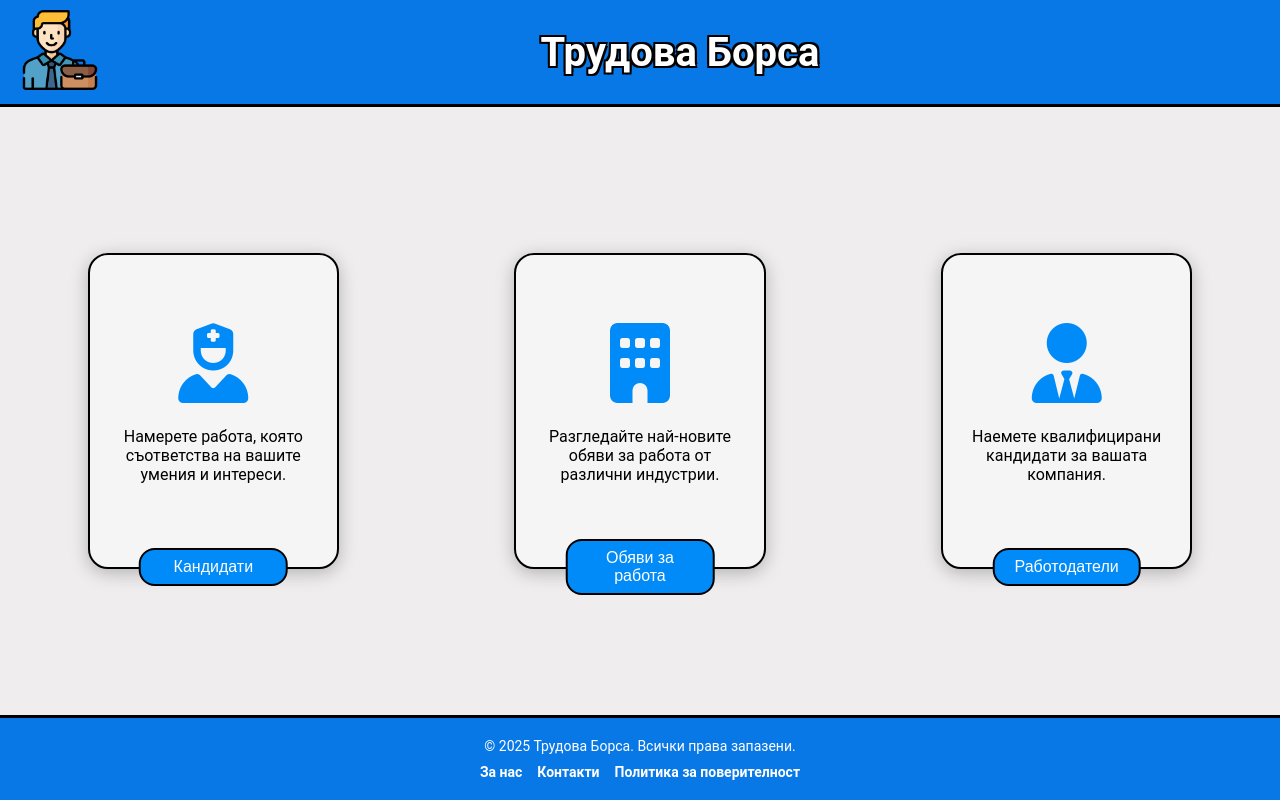
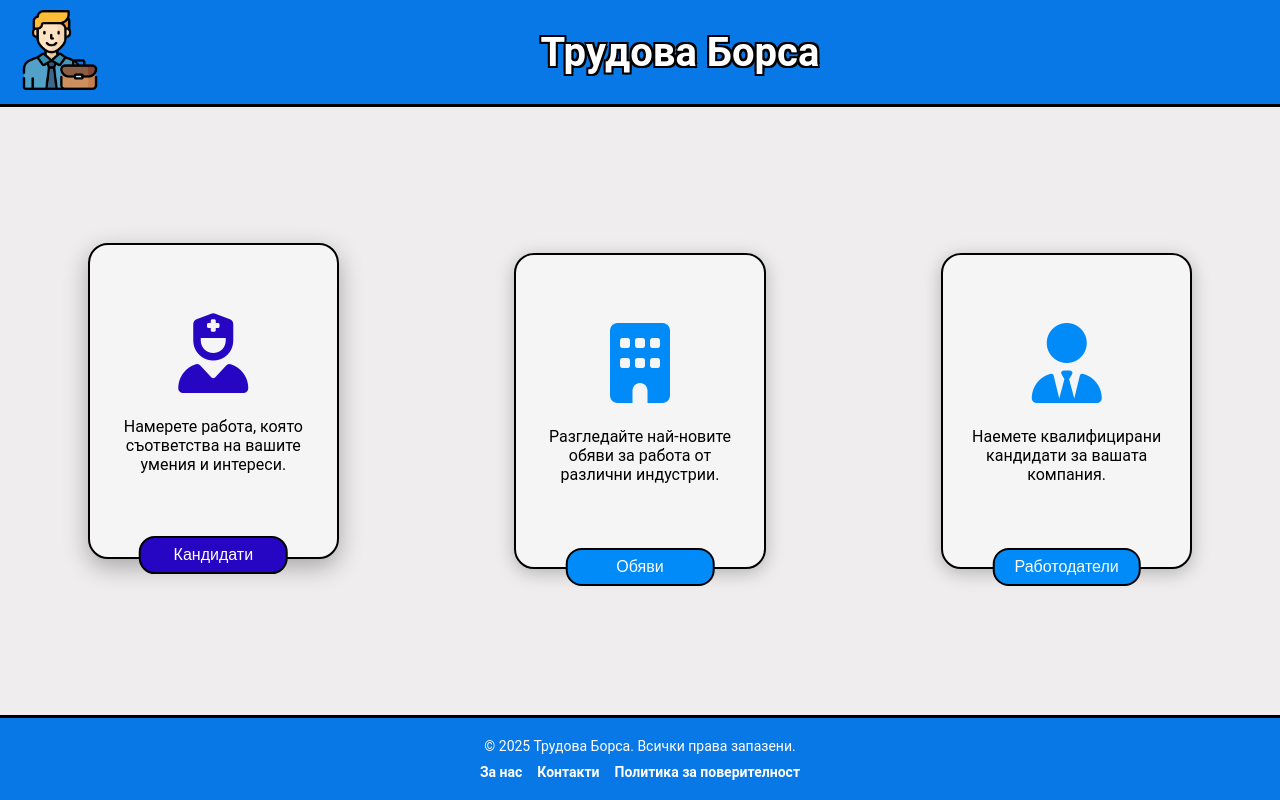
Before and after one commit to SvetoslavTaterski/LaborMarket, an Angular app in the folder LaborMarket.Web/: page / in a window 1280 px wide. In both pictures the pointer is over the element 213 px from the left and 411 px from the top of the page. Built offline with nearby package versions, Linux system fonts and the light colour scheme.

Commit message:
Update Angular dependencies and enhance card component styles

```diff
--- a/LaborMarket.Web/package.json
+++ b/LaborMarket.Web/package.json
@@ -12,10 +12,12 @@
   "private": true,
   "dependencies": {
     "@angular/animations": "^18.2.0",
+    "@angular/cdk": "^18.2.14",
     "@angular/common": "^18.2.0",
     "@angular/compiler": "^18.2.0",
     "@angular/core": "^18.2.0",
     "@angular/forms": "^18.2.0",
+    "@angular/material": "^18.2.14",
     "@angular/platform-browser": "^18.2.0",
     "@angular/platform-browser-dynamic": "^18.2.0",
     "@angular/platform-server": "^18.2.0",
--- a/LaborMarket.Web/src/app/app.component.html
+++ b/LaborMarket.Web/src/app/app.component.html
@@ -1,7 +1,7 @@
 <app-header></app-header>
 <main class="main-container">
     <app-card buttonLabel="Кандидати" iconClass="fa-solid fa-user-nurse" cardInfo="Намерете работа, която съответства на вашите умения и интереси."></app-card>
-    <app-card buttonLabel="Обяви за работа" iconClass="fa-solid fa-building" cardInfo="Разгледайте най-новите обяви за работа от различни индустрии."></app-card>
+    <app-card buttonLabel="Обяви" iconClass="fa-solid fa-building" cardInfo="Разгледайте най-новите обяви за работа от различни индустрии."></app-card>
     <app-card buttonLabel="Работодатели" iconClass="fa-solid fa-user-tie" cardInfo="Наемете квалифицирани кандидати за вашата компания."></app-card>
 </main>
 <app-footer></app-footer>
--- a/LaborMarket.Web/src/app/components/card/card.component.scss
+++ b/LaborMarket.Web/src/app/components/card/card.component.scss
@@ -9,12 +9,28 @@
   box-shadow: 0 4px 18px 0 rgba(0, 0, 0, 0.25);
   transition: 0.5s ease-out;
   overflow: visible;
+
+  &:hover {
+    transform: translateY(-10px);
+    box-shadow: 0 8px 25px 0 rgba(0, 0, 0, 0.3);
+
+    .card-details i {
+      color: #2606c2;
+    }
+
+    .card-button {
+      background-color: #2606c2;
+      border-color: black;
+      color: #fff;
+      transform: translate(-50%, 45%);
+    }
+  }
 }
 
 .card-details {
   color: black;
   height: 100%;
-    gap: .5em;
+  gap: 0.5em;
   display: grid;
   place-content: center;
   text-align: center;
@@ -33,7 +49,7 @@
   background-color: #008bf8;
   color: #fff;
   font-size: 1rem;
-    padding: .5rem 1rem;
+  padding: 0.5rem 1rem;
   position: absolute;
   left: 50%;
   bottom: 0;
```
Also changed, not shown: LaborMarket.Web/src/app/components/card/card.component.ts (+4 -4 lines), 1 other file (tests, documents, lock files or other folders). Lines whose indentation alone changed are shown as unchanged.
